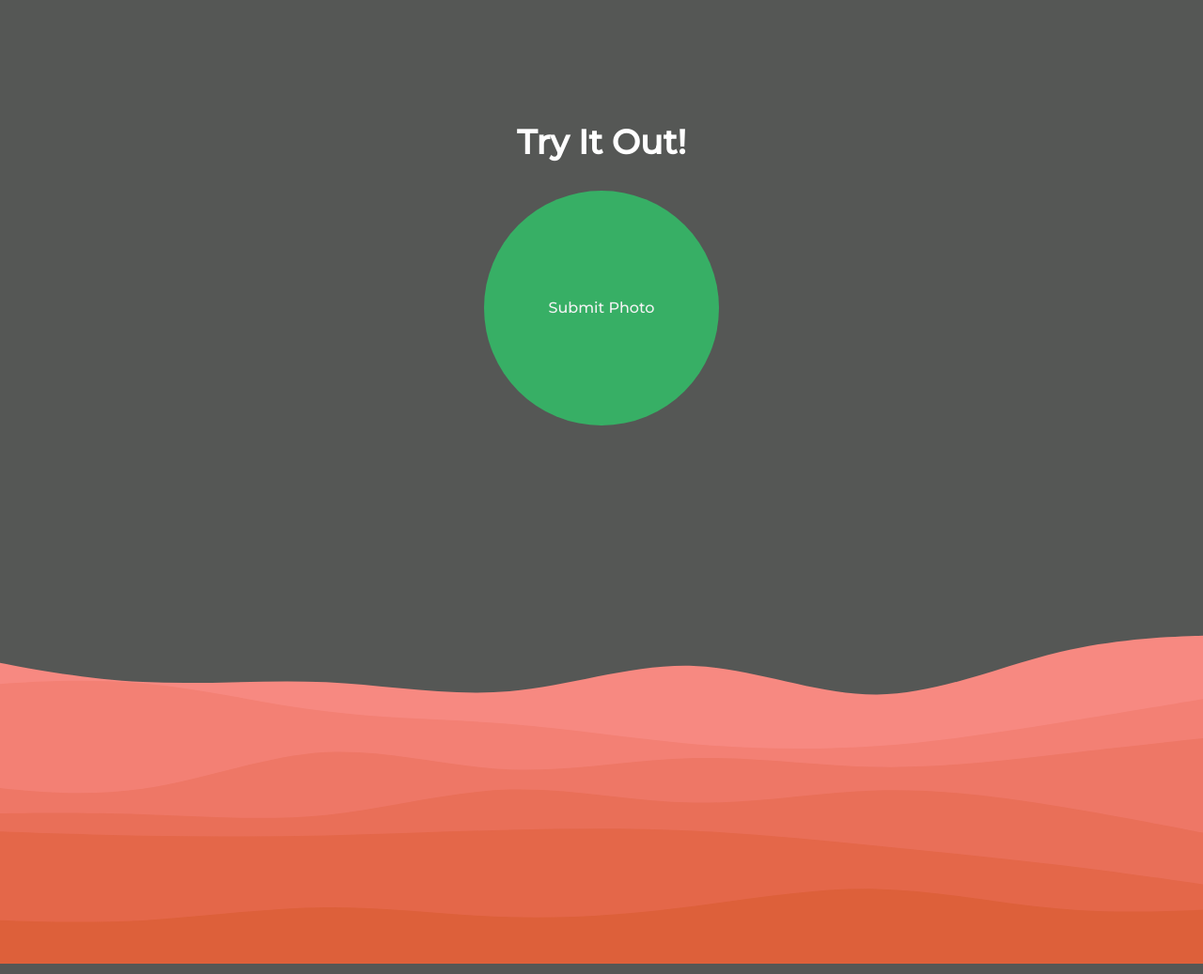
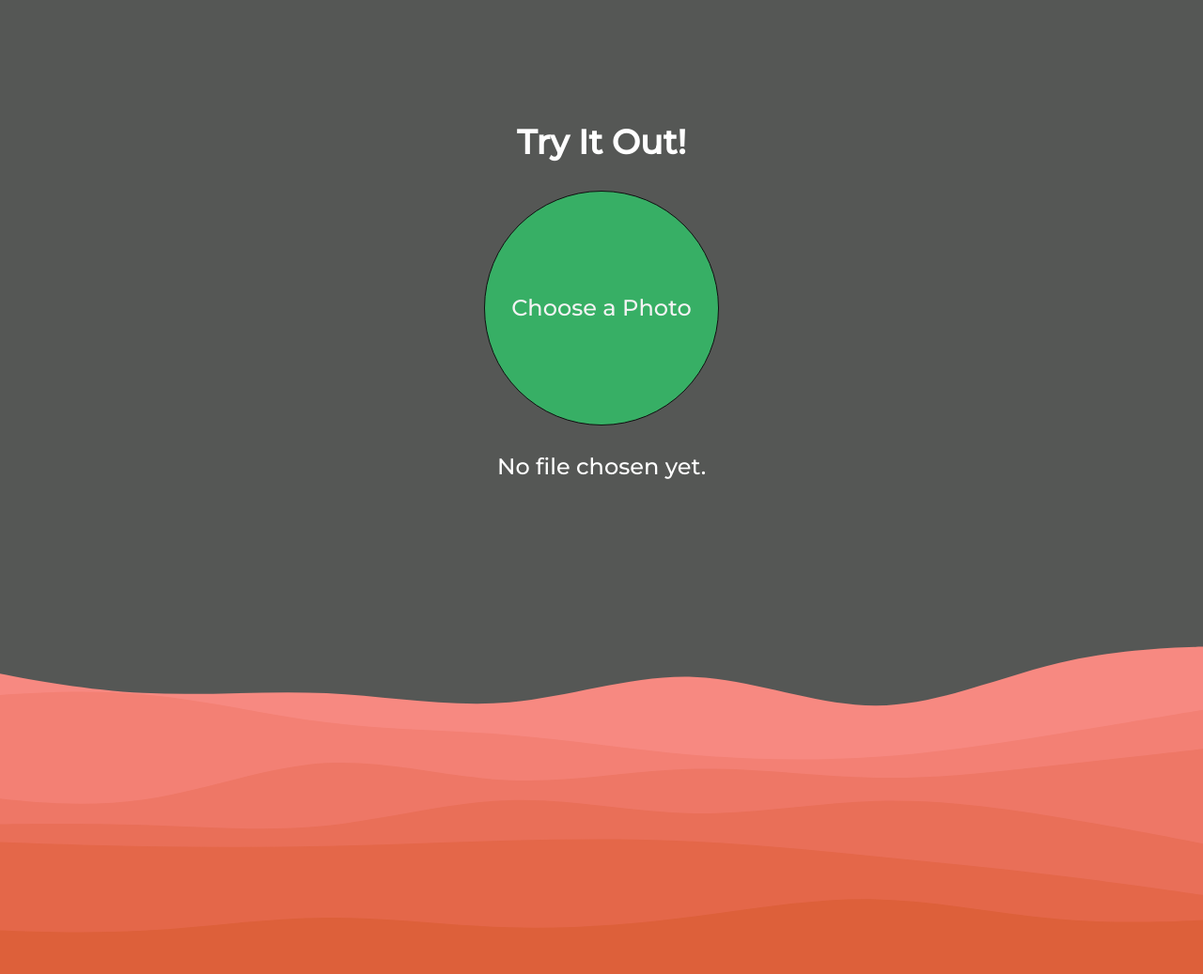
Before and after one commit to Vermillion-Chen/Sportify, a Flask app: page / in a window 1280 px wide. Shown: the part 903-1940 px from the top of the page at 94% size. Run offline with Flask 2, Linux system fonts and the light colour scheme.

Commit message:
Update index.html
Added a button to upload images

```diff
--- a/templates/index.html
+++ b/templates/index.html
@@ -141,14 +141,14 @@
 
         button {
             margin: 0;
-            font-family: 'Montserrat', sans-serif;
-            font-size: 1rem;
             font-weight: 400;
             line-height: 1.4;
             color: #f3f3f3;
             border: none;
         }
-        .submit-button {
+        #submit {
+            font-family: 'Montserrat', sans-serif;
+            font-size: 24px;
             display: block;
             width: 250px;
             height: 250px;
@@ -157,7 +157,11 @@
             color: #f3f3f3;
             border-radius: 50%;
             cursor: pointer;
+            border: 1px solid #0F0F10;
             }
+        #submit:hover {
+            background: #49b372;
+        }
     </style>
 
 </head>
@@ -182,12 +186,33 @@
             </svg>
         </div>
     </section>
-    <!-- <div class="rotate"><div class="spacer layerwave1"></div></div> -->
     <section class="light">
         <h1>Try It Out!</h1>
-        <button type="submit" id="submit" class="submit-button">
-            Submit Photo
-          </button>
+        <input type="file" id="real-file" hidden="hidden" />
+        <button type="button" id="submit">
+            Choose a Photo
+        </button>
+        <br>
+        <span id="file-text">No file chosen yet.</span>
+        <script type="text/javascript">
+            const realFileBtn = document.getElementById("real-file");
+            const customBtn = document.getElementById("submit");
+            const customTxt = document.getElementById("file-text");
+
+            customBtn.addEventListener("click", function() {
+            realFileBtn.click();
+            });
+
+            realFileBtn.addEventListener("change", function() {
+            if (realFileBtn.value) {
+                customTxt.innerHTML = realFileBtn.value.match(
+                /[\/\\]([\w\d\s\.\-\(\)]+)$/
+                )[1];
+            } else {
+                customTxt.innerHTML = "No file chosen yet.";
+            }
+            });
+        </script>
     </section>
     <div class="spacer layerwave2"></div>
 </body>
```
